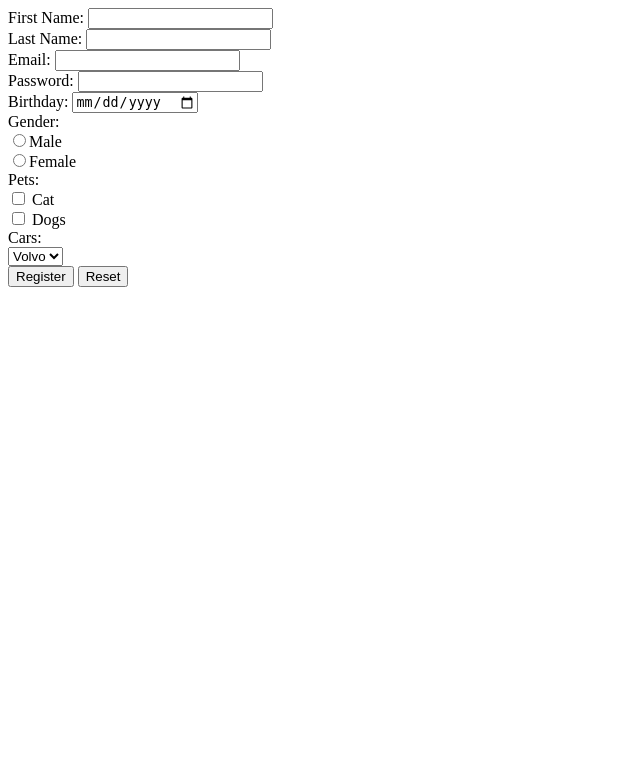
After one commit to AbdurRahmaneee/web_development, a Flask app: page /register.html in a window 1280 px wide. The commit adds this page. Shown: the top 783 px of the page, without its empty margins (0-640 px from the left). Run offline with Flask 3, Linux system fonts and the light colour scheme.

Commit message:
committing before uplaoding to python everywhere server

```diff
--- a/server/server.py
+++ b/server/server.py
@@ -1,26 +1,46 @@
-from flask import Flask, render_template, send_from_directory, url_for
+from flask import Flask, render_template, send_from_directory, url_for, request, redirect
 import os
+import csv
+
+from jinja2.lexer import newline_re
+
 app = Flask(__name__)
 print(__name__)
 
 
-@app.route("/<username>/<int:post_id>")
-def hello_world(username=None, post_id=None):
-    return render_template('index.html', name=username, post_id=post_id)
+@app.route("/")
+def my_home():
+    return render_template('index.html')
 
-@app.route("/about.html")
-def about():
-    return render_template('about.html')
+@app.route("/<string:page_name>")
+def html_page(page_name):
+    return render_template(page_name)
 
-@app.route("/blog")
-def blog():
-    return 'these are my blogs'
+@app.route('/submit_form', methods=['POST', 'GET'])
+def submit_form():
+    if request.method == 'POST':
+        try:
+            data = request.form.to_dict()
+            print(data)
+            write_to_csv(data)
+            return redirect('/thankyou.html')
+        except:
+            return 'did not save to database'
+    else:
+        return 'something went wrong, Try again'
 
-@app.route("/blog/2020/dogs")
-def blog2():
-    return 'this is not my dog'
+@app.route('/submit_form', methods=['POST', 'GET'])
+def write_to_file(data):
+    with open('database.txt', mode='a') as database:
+        email = data['email']
+        subject = data['subject']
+        message = data['message']
+        file = database.write(f'\n{email},{subject},{message}')
 
-# @app.route("/favicon.ico")
-# def favicon():
-#     return send_from_directory(os.path.join(app.root_path, 'static'),
-#                                'static/pic.ico')
+def write_to_csv(data):
+    with open('database.csv', mode='a',newline='') as database:
+        email = data['email']
+        subject = data['subject']
+        message = data['message']
+        csv_writer = csv.writer(database, delimiter=',', quotechar='"',quoting= csv.QUOTE_MINIMAL)
+        csv_writer.writerow([email, subject, message])
--- /dev/null
+++ b/server/templates/register.html
@@ -0,0 +1,29 @@
+<DOCTYPE html>
+<html>
+<head>
+    <title>Register</title>
+</head>
+<body>
+    <form method="GET">
+        First Name: <input type="text" name="firstname"><br>
+        Last Name: <input type="text" name="lastname"><br>
+        Email: <input type="email" name="email" required><br>
+        Password: <input type="password" name="passowrd" minlength="5"><br>
+        Birthday: <input type="date" name="birthday"><br>
+        Gender:<br>
+        <input type="radio" name="gender" value="Male">Male<br>
+        <input type="radio" name="gender" value="Female">Female<br>
+        Pets: <br>
+        <input type="checkbox" name="cat"> Cat<br>
+        <input type="checkbox" name="dog"> Dogs<br>
+        Cars: <br>
+        <select name="cars">
+            <option value="volvo" name="volvo">Volvo</option>
+            <option value="Audi" name="audi">Audi</option>
+        </select><br>
+        <input type="submit" value="Register">
+        <input type="reset">
+    </form>
+
+</body>
+</html>
```
Also changed, not shown: server/templates/about.html (+4 -4 lines), server/templates/index.html (+8 -8 lines), server/database.txt (added).
